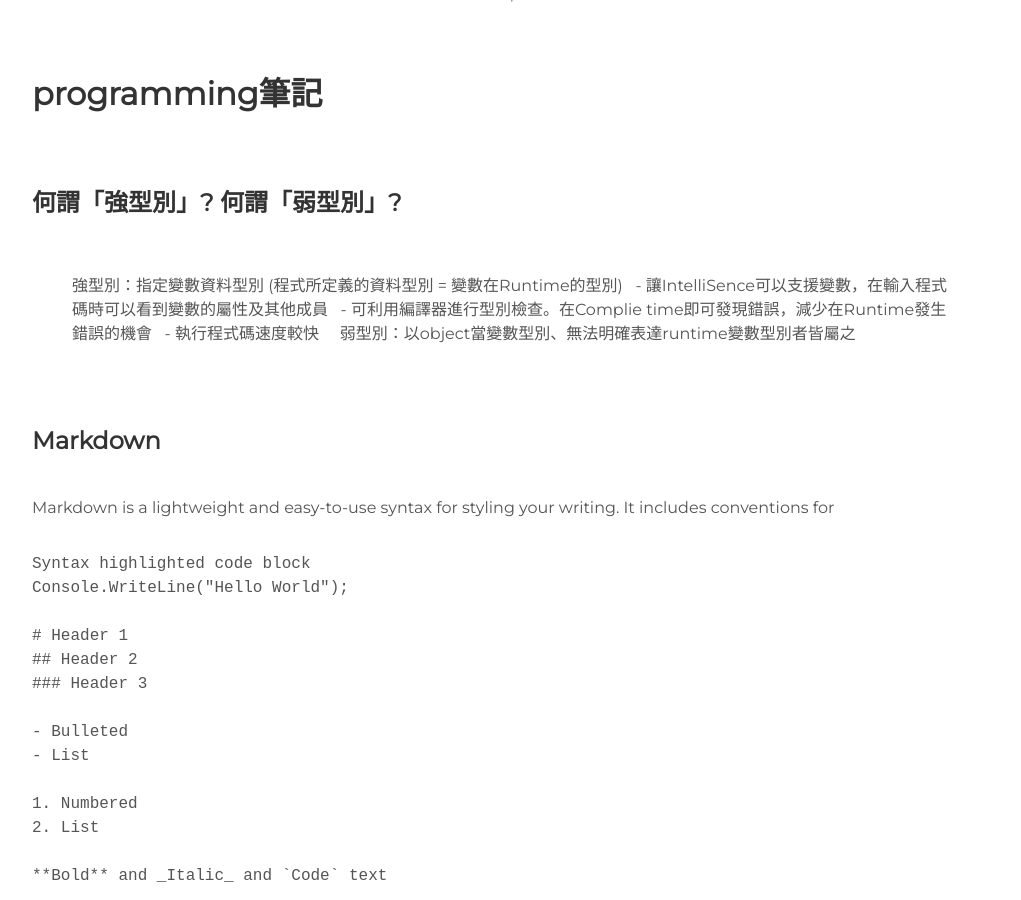
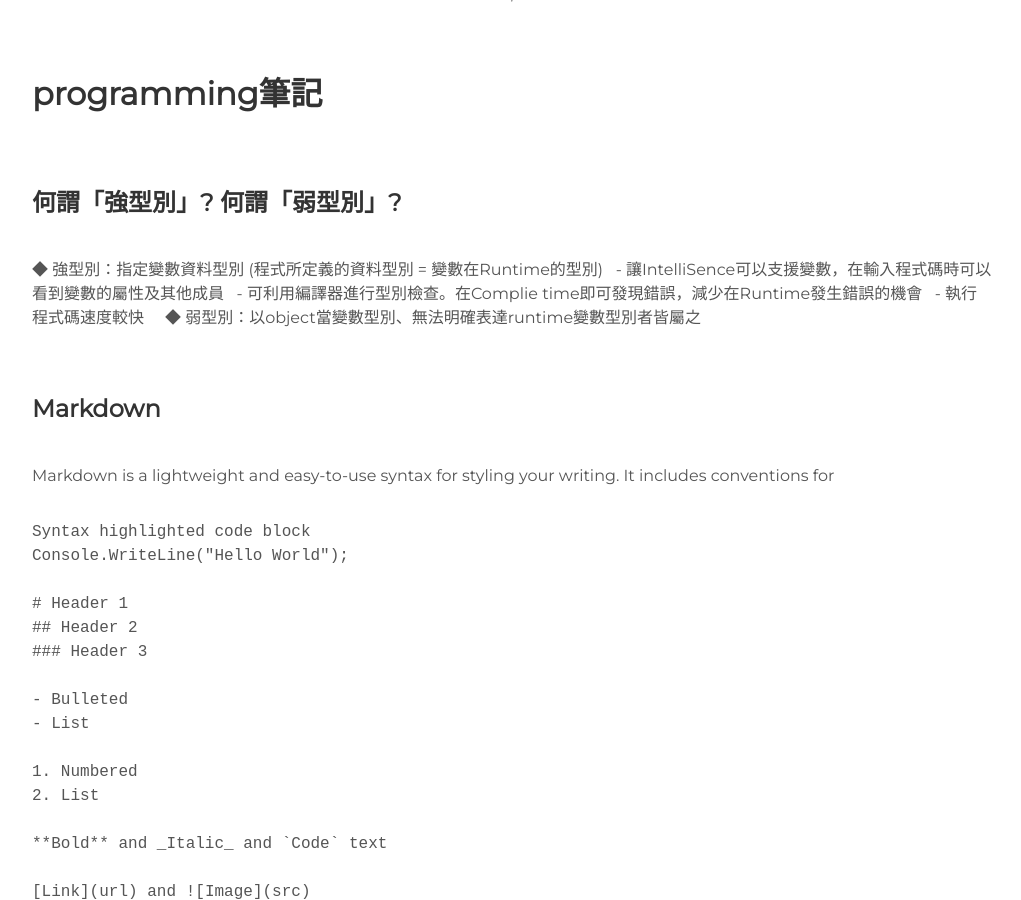
Before and after one commit to YiHsuanLi0113/YiHsuanLi0113.github.io, a Jekyll site: the page built from index.md, in a window 1280 px wide and 900 px high, scrolled down 2923 px. Shown: the whole window, without its empty margins (128-1149 px from the left). Built offline with Jekyll 4.4.1, drawn with Linux system fonts in a browser that asks for light colours; our own code applies the rules of GitHub Pages for plain Markdown files.

Commit message:
修正強型別 vs 弱型別 排版錯誤

```diff
--- a/index.md
+++ b/index.md
@@ -19,12 +19,12 @@
 
 ### 何謂「強型別」? 何謂「弱型別」?
 
-> 強型別：指定變數資料型別 (程式所定義的資料型別 = 變數在Runtime的型別)
->   - 讓IntelliSence可以支援變數，在輸入程式碼時可以看到變數的屬性及其他成員
->   - 可利用編譯器進行型別檢查。在Complie time即可發現錯誤，減少在Runtime發生錯誤的機會
->   - 執行程式碼速度較快
+◆ 強型別：指定變數資料型別 (程式所定義的資料型別 = 變數在Runtime的型別)
+    - 讓IntelliSence可以支援變數，在輸入程式碼時可以看到變數的屬性及其他成員
+    - 可利用編譯器進行型別檢查。在Complie time即可發現錯誤，減少在Runtime發生錯誤的機會
+    - 執行程式碼速度較快
 
-> 弱型別：以object當變數型別、無法明確表達runtime變數型別者皆屬之
+◆ 弱型別：以object當變數型別、無法明確表達runtime變數型別者皆屬之
 
 ### Markdown
 
```
